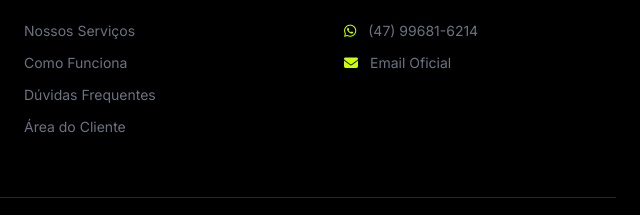
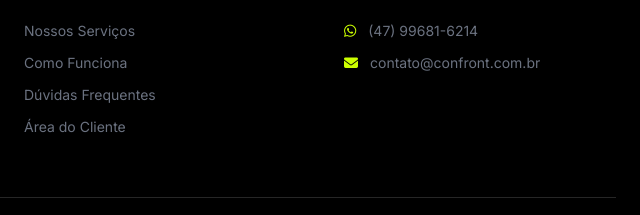
Before and after one commit to winnergo91/confront, a plain HTML site: page index.html in a window 1280 px wide. Shown: the part 5627-5842 px from the top of the page, 640-1280 px from the left. Drawn offline with nearby package versions, Linux system fonts and the light colour scheme.

Commit message:
Update index.html

```diff
--- a/index.html
+++ b/index.html
@@ -787,7 +787,7 @@
                     <h4 class="text-white font-bold mb-6">Contato</h4>
                     <ul class="space-y-3 text-gray-500">
                         <li class="flex items-center gap-3"><i class="fab fa-whatsapp text-brand"></i><a href="https://wa.me/5547996816214?text=Ol%C3%A1%2C+tenho+d%C3%BAvidas+relacionadas+a+contabilidade." target="_blank" class="hover:text-white transition-colors">(47) 99681-6214</a></li>
-                        <li class="flex items-center gap-3"><i class="fas fa-envelope text-brand"></i><a href="mailto:confrontcontabilidade@gmail.com" class="hover:text-white transition-colors">Email Oficial</a></li>
+                        <li class="flex items-center gap-3"><i class="fas fa-envelope text-brand"></i><a href="mailto:contato@confront.com.br" class="hover:text-white transition-colors">contato@confront.com.br</a></li>
                     </ul>
                 </div>
             </div>
```
